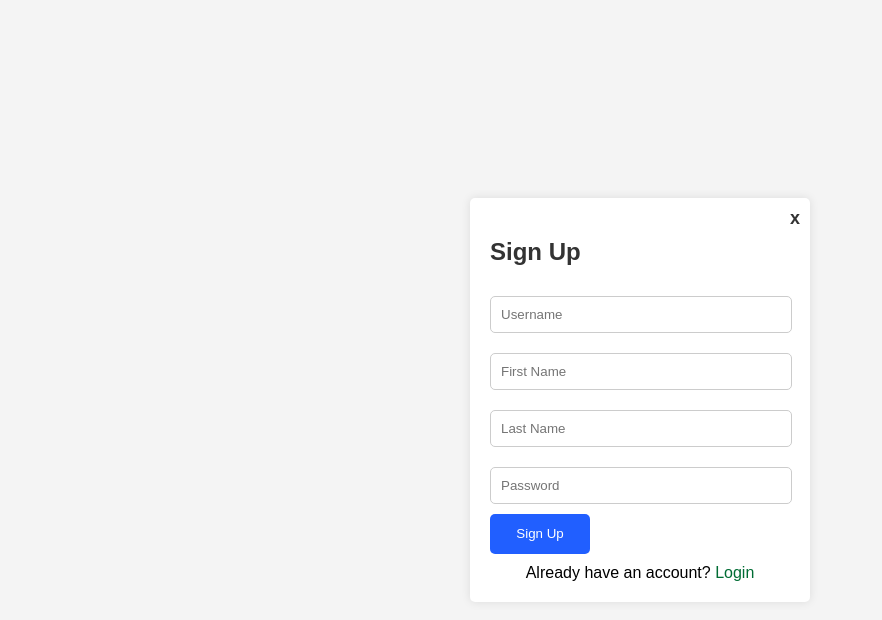
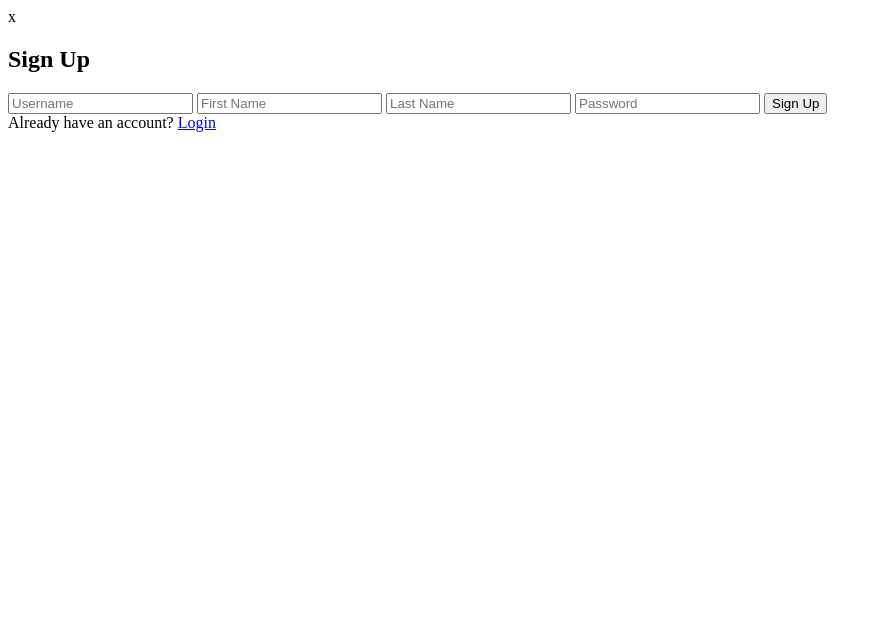
Before and after one commit to pattyrikk/Capstone, a plain HTML site: page Roam.io_Update2.0/signup.html in a window 1280 px wide. Shown: the whole page, without its empty margins (0-882 px from the left). Drawn offline with Linux system fonts and the light colour scheme.

Commit message:
Update signup.html

```diff
--- a/Roam.io_Update2.0/signup.html
+++ b/Roam.io_Update2.0/signup.html
@@ -9,104 +9,7 @@
 	<link href="https://fonts.googleapis.com/css2?family=Comfortaa:wght@300..700&family=Cormorant:ital,wght@0,300..700;1,300..700&family=Roboto:ital,wght@0,100;0,300;0,400;0,500;0,700;0,900;1,100;1,300;1,400;1,500;1,700;1,900&display=swap" rel="stylesheet">
 
   <title>Sign Up</title>
-  <style>
-	  @font-face {
-			font-family: 'SalvoCacciatoriLight';
-			src: url('SalvoCacciatoriLight.otf') format('opentype');
-		}
-	body {
-	  font-family: Arial, sans-serif;
-	  background-color: #f4f4f4;
-	  display: flex;
-	  justify-content: center;
-	  align-items: center;
-	 background-image: url('dining-photography-clean-background.jpg');
-	   background-size: cover;
-	   background-position: center;
-	   background-repeat: no-repeat;
-	   height: 100vh;
-	  margin: 0;
-	}
 
-	.container {
-	  background: white;
-	  padding: 20px;
-	  border-radius: 5px;
-	  box-shadow: 0 0 10px rgba(0, 0, 0, 0.1);
-	  width: 300px;
-	}
-
-	.container h2 {
-	  margin-bottom: 20px;
-	  color: #333;
-	}
-
-	.container input {
-	  width: 100%;
-	  padding: 10px;
-	  margin: 10px 0;
-	  border: 1px solid #ccc;
-	  border-radius: 5px;
-	}
-
-	.container {
-	  position: relative; /* Add this line */
-	  background: white;
-	  padding: 20px;
-	  border-radius: 5px;
-	  box-shadow: 0 0 10px rgba(0, 0, 0, 0.1);
-	  width: 300px;
-	}
-
-	.container button:hover {
-	  background: #004d25;
-	}
-
-	.container .switch {
-	  text-align: center;
-	  margin-top: 10px;
-	}
-
-	.container .switch a {
-	  color: #006c34;
-	  text-decoration: none;
-	}
-
-	.container .switch a:hover {
-	  text-decoration: underline;
-	}
-	.close-button {
-	  position: absolute;
-	  top: 10px;
-	  right: 10px;
-	  font-size: 18px;
-	  color: #333;
-	  cursor: pointer;
-	  background: transparent;
-	  border: none;
-	  font-weight: bold;
-	}
-
-	.container button {
-	  padding: 10px;
-	  width: 100px;
-	  height: 40px;
-	  background-color: #215fff;
-	  color: white;
-	  border: none;
-	  border-radius: 5px;
-	  cursor: pointer;
-	}
-
-	.close-button:hover {
-	  color: #ff0000;
-	}
-
-	#signup-form {
-		width:280px;
-	}
-
-  </style>
 </head>
 <body>
 <div class="container">
```
